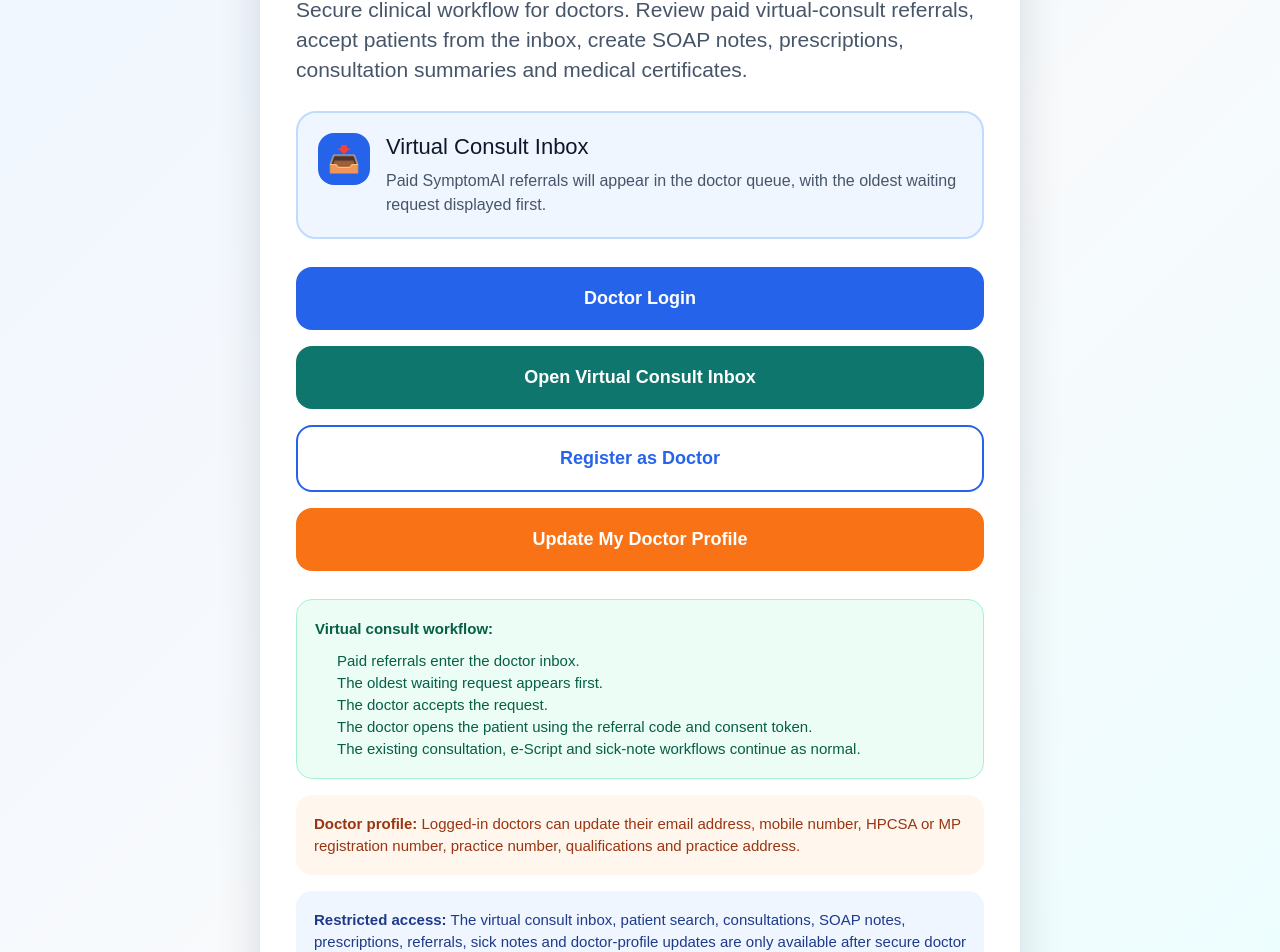
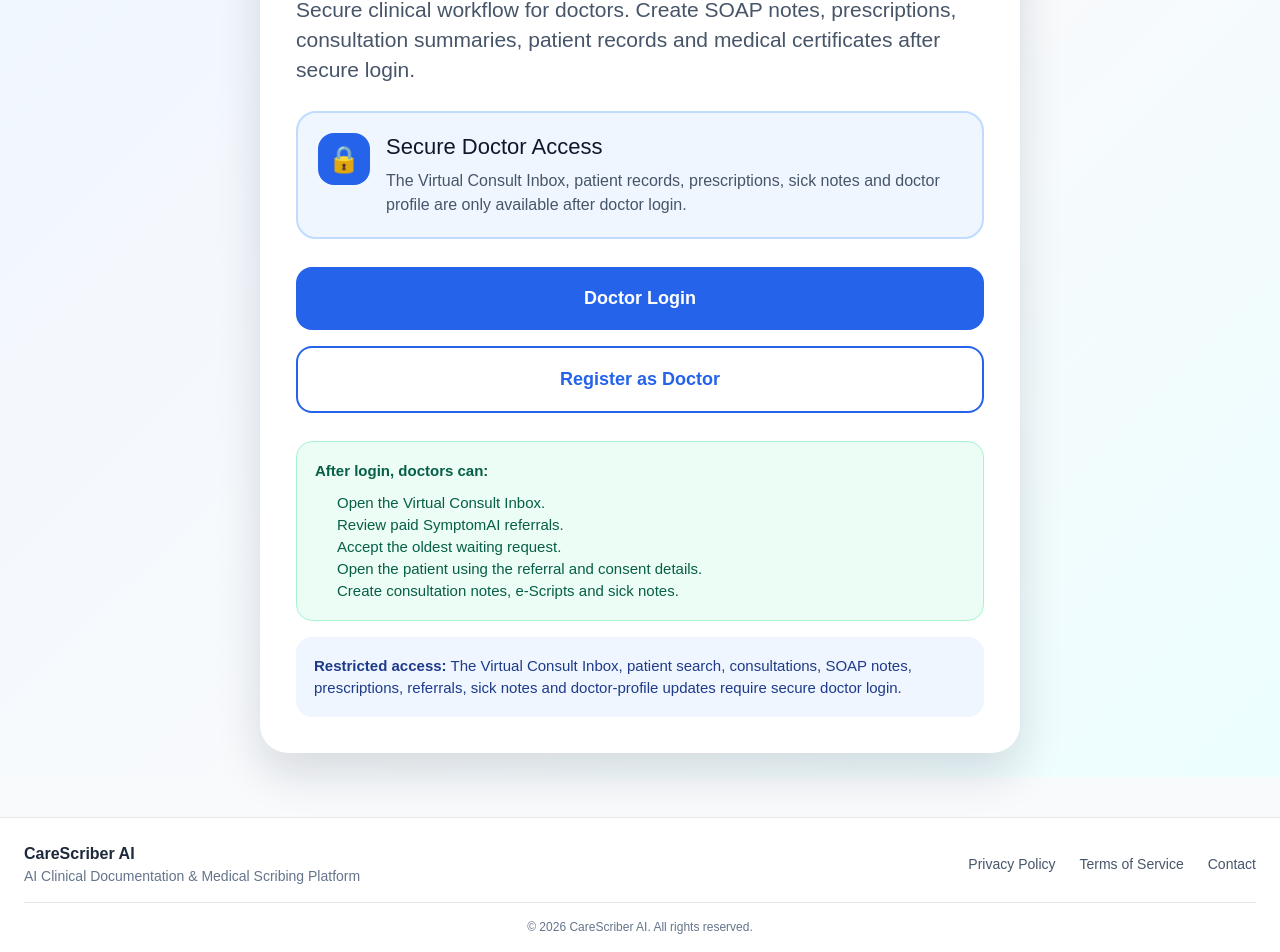
Before and after one commit to Siraajadams/Carescriber-, a Next.js app: page / in a window 1280 px wide. Shown: the part 177-1129 px from the top of the page. Built offline with nearby package versions, Linux system fonts and the light colour scheme.

Commit message:
Update page.tsx

```diff
--- a/app/page.tsx
+++ b/app/page.tsx
@@ -9,20 +9,20 @@ export default function HomePage() {
         <h1 style={styles.title}>CareScriber AI</h1>
 
         <p style={styles.subtitle}>
-          Secure clinical workflow for doctors. Review paid virtual-consult
-          referrals, accept patients from the inbox, create SOAP notes,
-          prescriptions, consultation summaries and medical certificates.
+          Secure clinical workflow for doctors. Create SOAP notes,
+          prescriptions, consultation summaries, patient records and medical
+          certificates after secure login.
         </p>
 
-        <div style={styles.inboxFeature}>
-          <div style={styles.inboxIcon}>📥</div>
+        <div style={styles.secureFeature}>
+          <div style={styles.secureIcon}>🔒</div>
 
           <div>
-            <h2 style={styles.inboxTitle}>Virtual Consult Inbox</h2>
+            <h2 style={styles.secureTitle}>Secure Doctor Access</h2>
 
-            <p style={styles.inboxText}>
-              Paid SymptomAI referrals will appear in the doctor queue, with
-              the oldest waiting request displayed first.
+            <p style={styles.secureText}>
+              The Virtual Consult Inbox, patient records, prescriptions, sick
+              notes and doctor profile are only available after doctor login.
             </p>
           </div>
         </div>
@@ -32,56 +32,34 @@ export default function HomePage() {
             Doctor Login
           </Link>
 
-          <Link href="/inbox" style={styles.inboxButton}>
-            Open Virtual Consult Inbox
-          </Link>
-
           <Link href="/register" style={styles.secondary}>
             Register as Doctor
-          </Link>
-
-          <Link href="/profile" style={styles.profileButton}>
-            Update My Doctor Profile
           </Link>
         </div>
 
         <div style={styles.workflowNotice}>
-          <strong>Virtual consult workflow:</strong>
+          <strong>After login, doctors can:</strong>
+
           <ol style={styles.workflowList}>
-            <li>Paid referrals enter the doctor inbox.</li>
-            <li>The oldest waiting request appears first.</li>
-            <li>The doctor accepts the request.</li>
-            <li>
-              The doctor opens the patient using the referral code and consent
-              token.
-            </li>
-            <li>
-              The existing consultation, e-Script and sick-note workflows
-              continue as normal.
-            </li>
+            <li>Open the Virtual Consult Inbox.</li>
+            <li>Review paid SymptomAI referrals.</li>
+            <li>Accept the oldest waiting request.</li>
+            <li>Open the patient using the referral and consent details.</li>
+            <li>Create consultation notes, e-Scripts and sick notes.</li>
           </ol>
         </div>
 
-        <div style={styles.profileNotice}>
-          <strong>Doctor profile:</strong> Logged-in doctors can update their
-          email address, mobile number, HPCSA or MP registration number,
-          practice number, qualifications and practice address.
-        </div>
-
         <div style={styles.notice}>
-          <strong>Restricted access:</strong> The virtual consult inbox,
+          <strong>Restricted access:</strong> The Virtual Consult Inbox,
           patient search, consultations, SOAP notes, prescriptions, referrals,
-          sick notes and doctor-profile updates are only available after secure
-          doctor login.
+          sick notes and doctor-profile updates require secure doctor login.
         </div>
       </section>
     </main>
   );
 }
 
-const styles: {
-  [key: string]: React.CSSProperties;
-} = {
+const styles: Record<string, React.CSSProperties> = {
   page: {
     minHeight: "100vh",
     background:
@@ -124,7 +102,7 @@ const styles: {
     marginBottom: "26px",
   },
 
-  inboxFeature: {
+  secureFeature: {
     display: "flex",
     gap: "16px",
     alignItems: "flex-start",
@@ -134,7 +112,7 @@ const styles: {
     padding: "20px",
   },
 
-  inboxIcon: {
+  secureIcon: {
     width: "52px",
     height: "52px",
     flexShrink: 0,
@@ -147,14 +125,14 @@ const styles: {
     fontSize: "26px",
   },
 
-  inboxTitle: {
+  secureTitle: {
     margin: 0,
     color: "#0f172a",
     fontSize: "22px",
     lineHeight: "28px",
   },
 
-  inboxText: {
+  secureText: {
     marginTop: "8px",
     marginBottom: 0,
     color: "#475569",
@@ -179,17 +157,6 @@ const styles: {
     textDecoration: "none",
   },
 
-  inboxButton: {
-    background: "#0f766e",
-    color: "#ffffff",
-    padding: "18px",
-    borderRadius: "16px",
-    textAlign: "center",
-    fontWeight: 700,
-    fontSize: "18px",
-    textDecoration: "none",
-  },
-
   secondary: {
     background: "#ffffff",
     color: "#2563eb",
@@ -200,17 +167,6 @@ const styles: {
     fontSize: "18px",
     textDecoration: "none",
     border: "2px solid #2563eb",
-  },
-
-  profileButton: {
-    background: "#f97316",
-    color: "#ffffff",
-    padding: "18px",
-    borderRadius: "16px",
-    textAlign: "center",
-    fontWeight: 700,
-    fontSize: "18px",
-    textDecoration: "none",
   },
 
   workflowNotice: {
@@ -230,16 +186,6 @@ const styles: {
     paddingLeft: "22px",
   },
 
-  profileNotice: {
-    marginTop: "16px",
-    background: "#fff7ed",
-    color: "#9a3412",
-    padding: "18px",
-    borderRadius: "16px",
-    fontSize: "15px",
-    lineHeight: "22px",
-  },
-
   notice: {
     marginTop: "16px",
     background: "#eff6ff",
```
